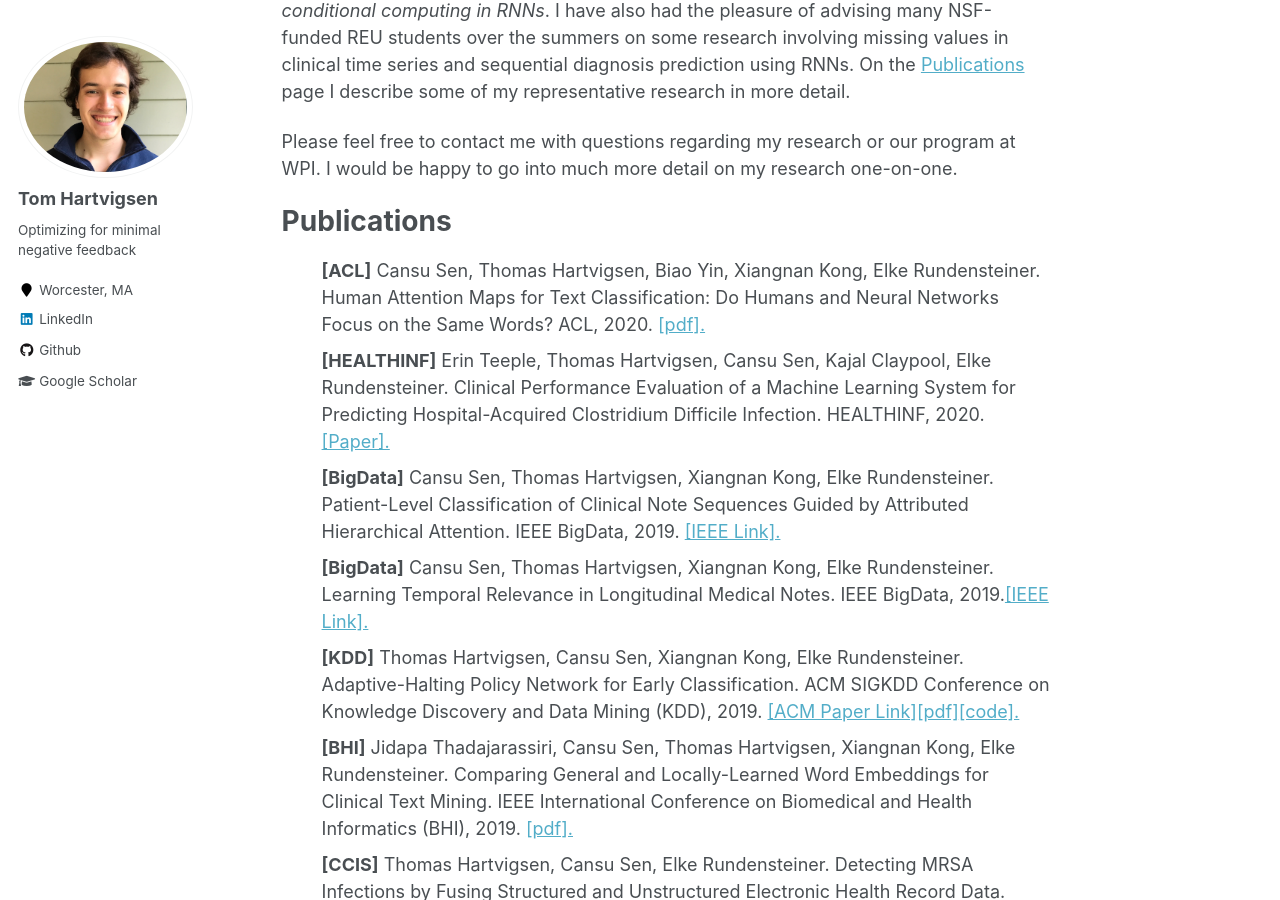
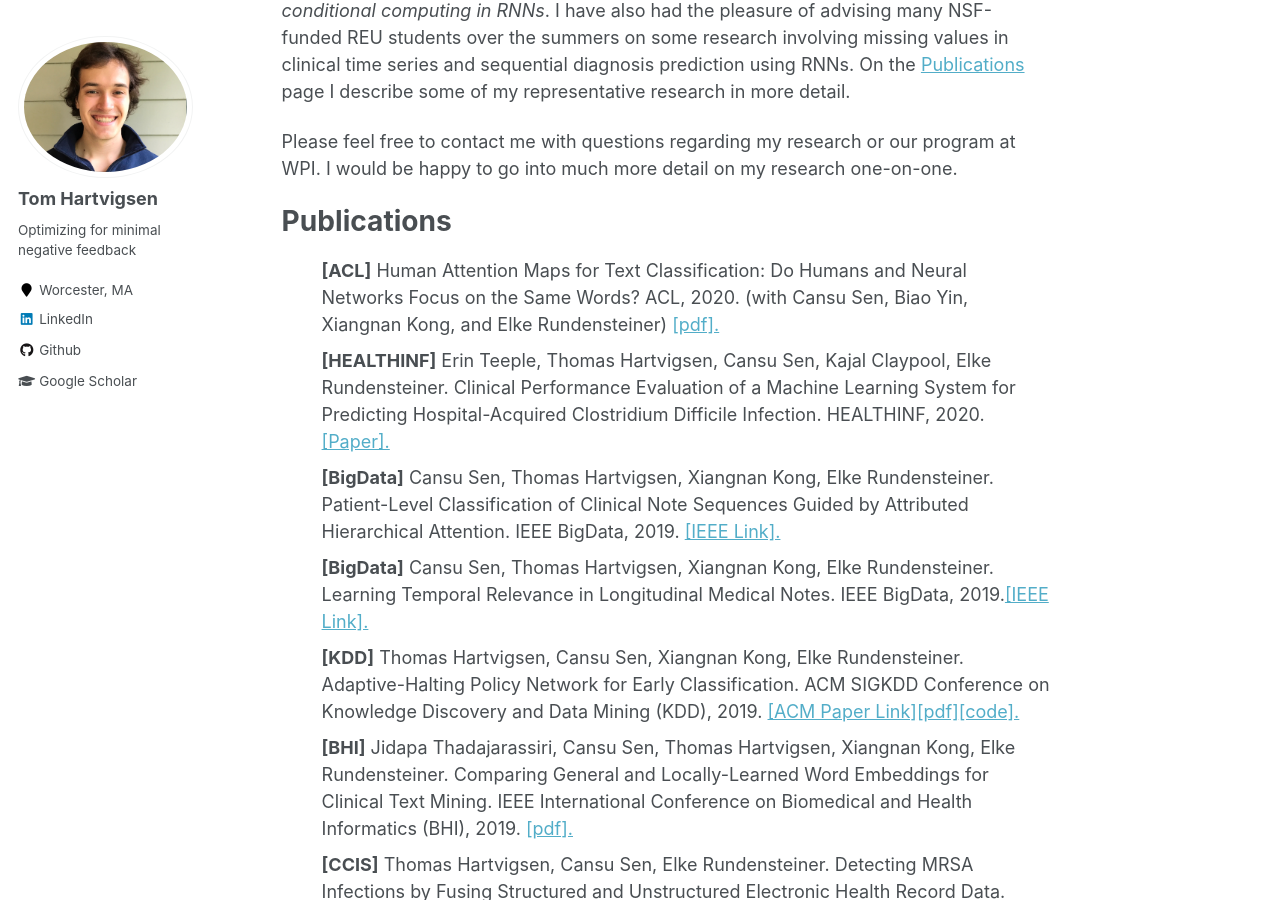
Before and after one commit to Thartvigsen/thartvigsen.github.io, a Jekyll site: the page built from _pages/about.md, in a window 1280 px wide and 900 px high, scrolled down 716 px. Built offline with Jekyll 4.4.1, drawn with Linux system fonts in a browser that asks for light colours; part of the change alters nothing that is shown.

```diff
--- a/_pages/about.md
+++ b/_pages/about.md
@@ -24,6 +24,21 @@ Please feel free to contact me with questions regarding my research or our progr
 
 # Publications
 <ul style="list-style: none;">
+<li><b>[ACL]</b> Human Attention Maps for Text Classification: Do Humans and Neural Networks Focus on the Same Words? ACL, 2020. (with Cansu Sen, Biao Yin, Xiangnan Kong, and Elke Rundensteiner) <a href="files/acl20.pdf">[pdf].</a></li>
+<li><b>[HEALTHINF]</b> Erin Teeple, Thomas Hartvigsen, Cansu Sen, Kajal Claypool, Elke Rundensteiner.
+Clinical Performance Evaluation of a Machine Learning System for Predicting Hospital-Acquired Clostridium Difficile Infection. HEALTHINF, 2020. <a href="https://www.scitepress.org/PublicationsDetail.aspx?ID=23u2EM1O4ro%3d&t=1">[Paper].</a></li>
+<li><b>[BigData]</b> Cansu Sen, Thomas Hartvigsen, Xiangnan Kong, Elke Rundensteiner. Patient-Level Classification of Clinical Note Sequences Guided by Attributed Hierarchical Attention. IEEE BigData, 2019. <a href="https://ieeexplore.ieee.org/abstract/document/9006403">[IEEE Link].</a></li>
+<li><b>[BigData]</b> Cansu Sen, Thomas Hartvigsen, Xiangnan Kong, Elke Rundensteiner. Learning Temporal Relevance in Longitudinal Medical Notes. IEEE BigData, 2019.<a href="https://ieeexplore.ieee.org/abstract/document/9006400">[IEEE Link].</a></li>
+<li><b>[KDD]</b> Thomas Hartvigsen, Cansu Sen, Xiangnan Kong, Elke Rundensteiner. Adaptive-Halting Policy Network for Early Classification. ACM SIGKDD Conference on Knowledge Discovery and Data Mining (KDD), 2019. <a href="https://dl.acm.org/authorize.cfm?key=N688339">[ACM Paper Link]</a><a href="https://thartvigsen.github.io/files/adaptive_halting_kdd19.pdf">[pdf]</a><a href="https://github.com/Thartvigsen/EARLIEST">[code].</a></li>
+<li><b>[BHI]</b> Jidapa Thadajarassiri, Cansu Sen, Thomas Hartvigsen, Xiangnan Kong, Elke Rundensteiner. Comparing General and Locally-Learned Word Embeddings for Clinical Text Mining. IEEE International Conference on Biomedical and Health Informatics (BHI), 2019. <a href="files/embeddings_bhi19.pdf">[pdf].</a></li>
+<li><b>[CCIS]</b> Thomas Hartvigsen, Cansu Sen, Elke Rundensteiner. Detecting MRSA Infections by Fusing Structured and Unstructured Electronic Health Record Data. Communications in Computer and Information Science. <a href="https://link.springer.com/chapter/10.1007/978-3-030-29196-9_21">[pdf].</a></li>
+<li><b>[HEALTHINF]</b> Thomas Hartvigsen, Cansu Sen, Sarah Brownell, Erin Teeple, Xiangnan Kong,  Elke Rundensteiner. Early Prediction of MRSA Infections using Electronic Health Records. International Joint Conference on Biomedical Engineering Systems and Technologies (BIOSTEC 2018) - Volume 5: HEALTHINF, pages 156-167, ISBN: 978-989-758-281-3. Shortlisted for Best Student Paper. <a href="http://www.scitepress.org/Papers/2018/65996/65996.pdf">[pdf]</a></li>
+<li><b>[ECML/PKDD]</b> Cansu Sen, Thomas Hartvigsen, Kajal Claypool, Elke Rundensteiner. CREST - Risk Prediction for Clostridium Difficile Infection Using Multimodal Data Mining. European Conference on Machine Learning and Principles and Practice of Knowledge Discovery in Databases (ECMLPKDD) 2017. <a href="http://ecmlpkdd2017.ijs.si/papers/paperID487.pdf">[pdf]</a></li>
+</ul>
+
+<!---
+# Publications
+<ul style="list-style: none;">
 <li><b>[ACL]</b> Cansu Sen, Thomas Hartvigsen, Biao Yin, Xiangnan Kong, Elke Rundensteiner. Human Attention Maps for Text Classification:  Do Humans and Neural Networks Focus on the Same Words? ACL, 2020. <a href="files/acl20.pdf">[pdf].</a></li>
 <li><b>[HEALTHINF]</b> Erin Teeple, Thomas Hartvigsen, Cansu Sen, Kajal Claypool, Elke Rundensteiner.
 Clinical Performance Evaluation of a Machine Learning System for Predicting Hospital-Acquired Clostridium Difficile Infection. HEALTHINF, 2020. <a href="https://www.scitepress.org/PublicationsDetail.aspx?ID=23u2EM1O4ro%3d&t=1">[Paper].</a></li>
@@ -35,6 +50,7 @@ Clinical Performance Evaluation of a Machine Learning System for Predicting Hosp
 <li><b>[HEALTHINF]</b> Thomas Hartvigsen, Cansu Sen, Sarah Brownell, Erin Teeple, Xiangnan Kong,  Elke Rundensteiner. Early Prediction of MRSA Infections using Electronic Health Records. International Joint Conference on Biomedical Engineering Systems and Technologies (BIOSTEC 2018) - Volume 5: HEALTHINF, pages 156-167, ISBN: 978-989-758-281-3. Shortlisted for Best Student Paper. <a href="http://www.scitepress.org/Papers/2018/65996/65996.pdf">[pdf]</a></li>
 <li><b>[ECML/PKDD]</b> Cansu Sen, Thomas Hartvigsen, Kajal Claypool, Elke Rundensteiner. CREST - Risk Prediction for Clostridium Difficile Infection Using Multimodal Data Mining. European Conference on Machine Learning and Principles and Practice of Knowledge Discovery in Databases (ECMLPKDD) 2017. <a href="http://ecmlpkdd2017.ijs.si/papers/paperID487.pdf">[pdf]</a></li>
 </ul>
+-->
 
 # Personal
 
```
